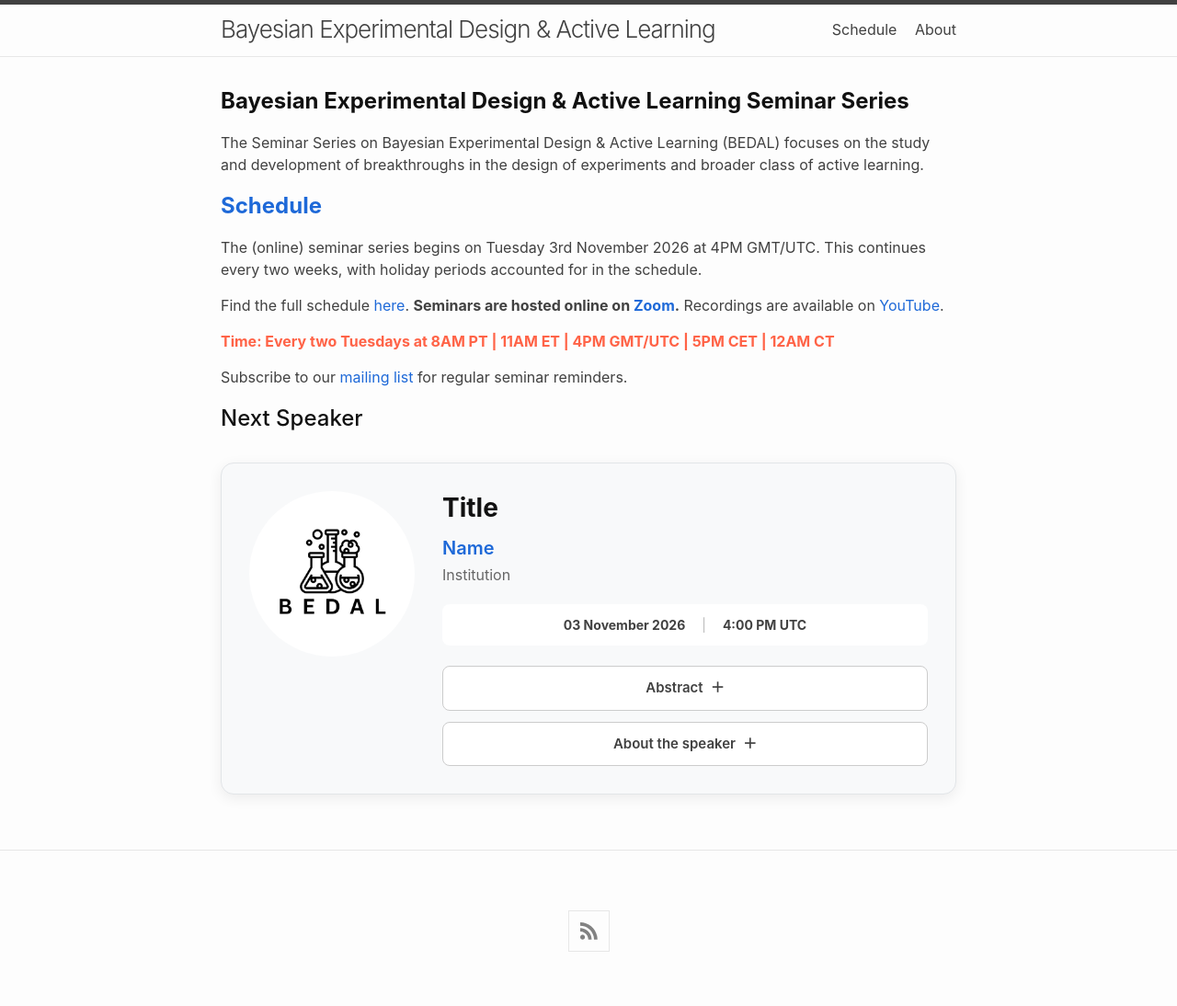
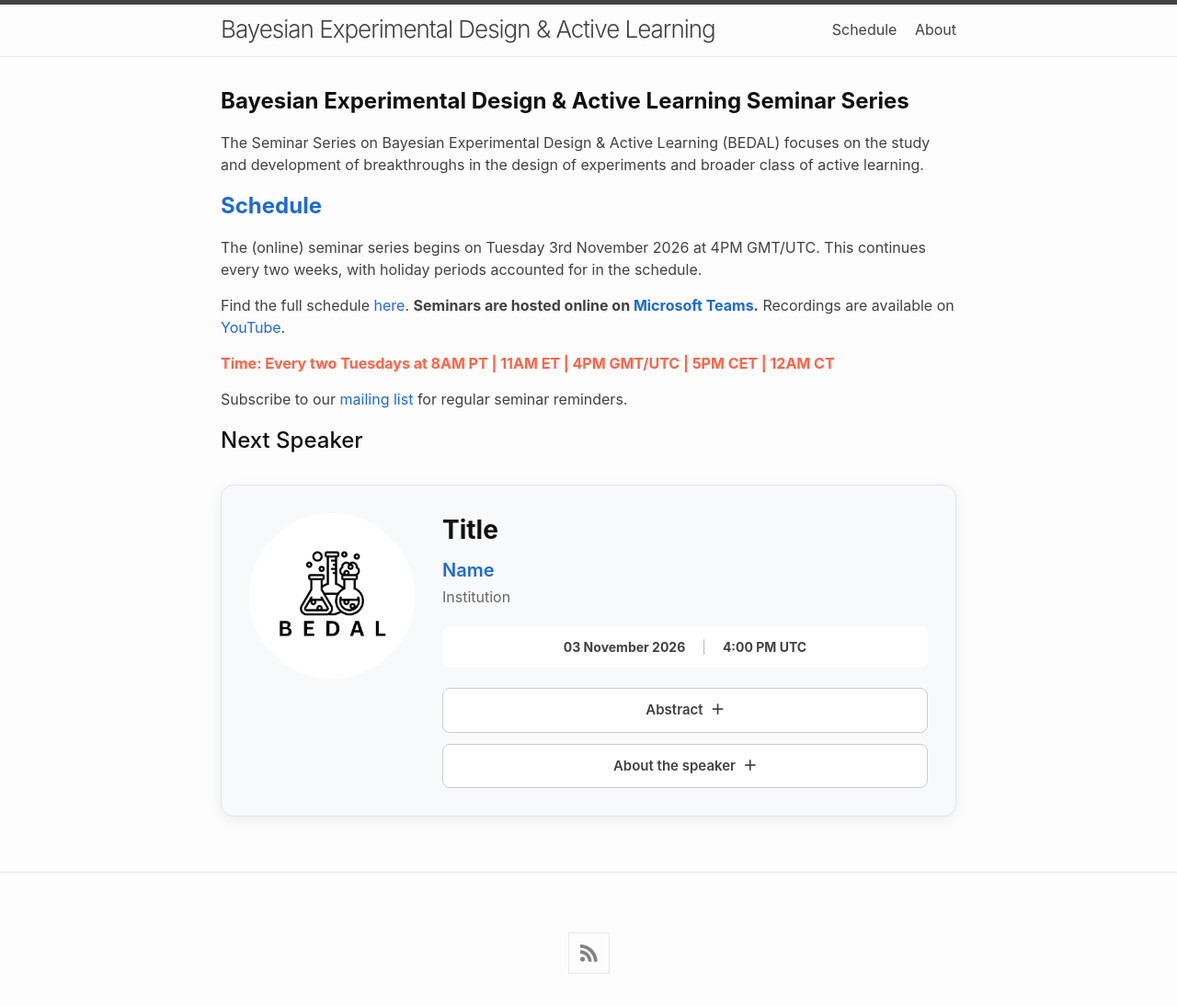
Before and after one commit to bayesiandesign/seminar, a Jekyll site: the page built from README.md, in a window 1280 px wide. Shown: the whole page at 92% size. Built offline with Jekyll 4.4.1, drawn with Linux system fonts in a browser that asks for light colours; nearby versions of some CDN libraries; our own code applies the rules of GitHub Pages for plain Markdown files; before the commit the page ends 1070 px from its top, so only the background shows below that.

Commit message:
Update home.html

```diff
--- a/_layouts/home.html
+++ b/_layouts/home.html
@@ -10,7 +10,7 @@ layout: default
   <h2><span style='font-weight: bold;'><a href="https://bayesiandesign.github.io/seminar/schedule/">Schedule</a></span></h2>
 
   <p>The (online) seminar series begins on Tuesday 3rd November 2026 at 4PM GMT/UTC. This continues every two weeks, with holiday periods accounted for in the schedule.</p>
-  <p>Find the full schedule <a href="https://bayesiandesign.github.io/seminar/schedule/">here</a>. <span style='font-weight: bold;'>Seminars are hosted online on <a href="https://zoom.us/j/97648549165">Zoom</a>.</span> Recordings are available on <a href="http://www.youtube.com/@bayesiandesign">YouTube</a>.</p>
+  <p>Find the full schedule <a href="https://bayesiandesign.github.io/seminar/schedule/">here</a>. <span style='font-weight: bold;'>Seminars are hosted online on <a href="https://teams.microsoft.com/meet/380924451692686?p=I83LABVKH7uZp3dGE1">Microsoft Teams</a>.</span> Recordings are available on <a href="http://www.youtube.com/@bayesiandesign">YouTube</a>.</p>
   <p style="color:Tomato;"><span style='font-weight: bold;'>Time: Every two Tuesdays at 8AM PT | 11AM ET | 4PM GMT/UTC | 5PM CET | 12AM CT</span></p>
 
   <p>Subscribe to our <a href="https://groups.google.com/g/bedal-list">mailing list</a> for regular seminar reminders.</p>
```
